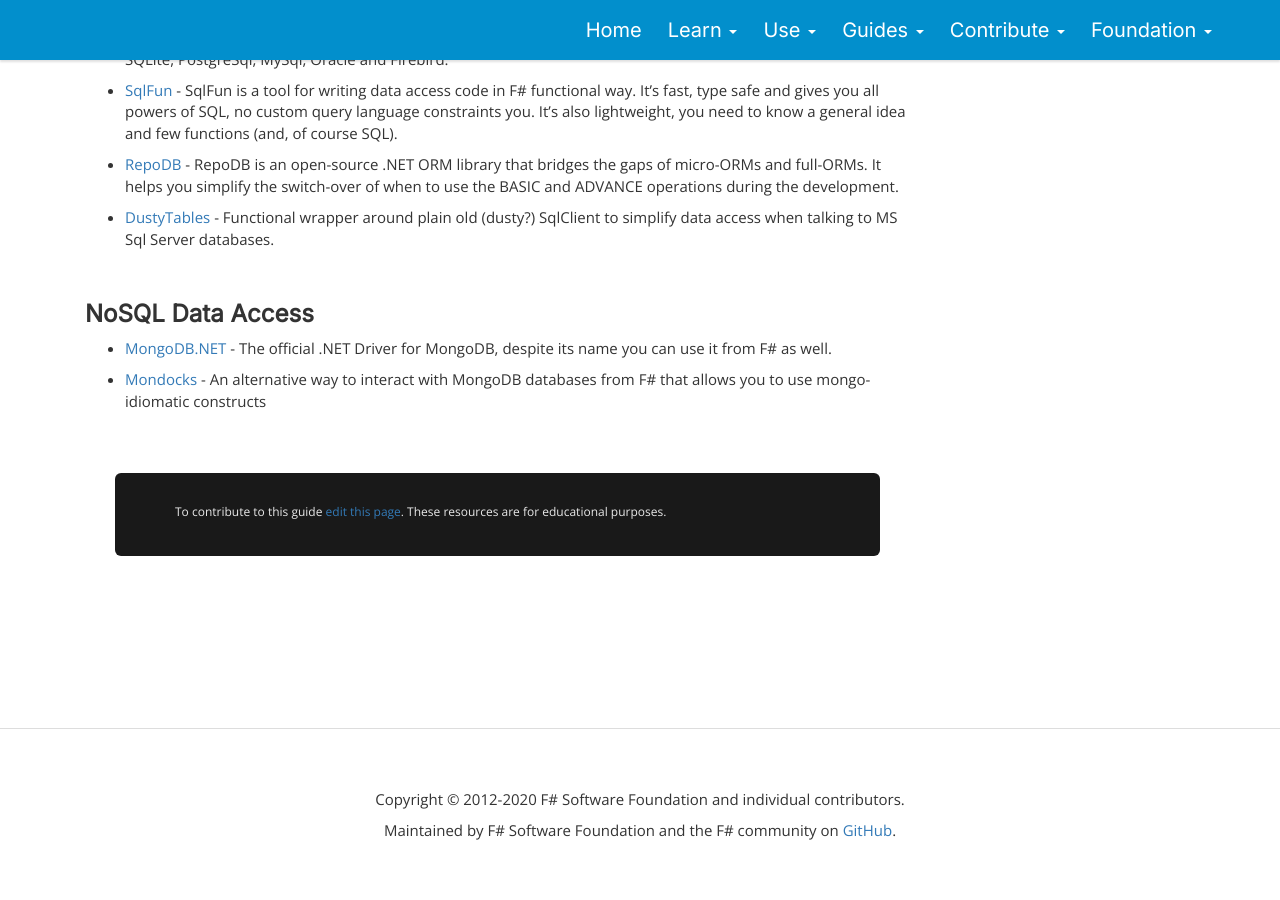
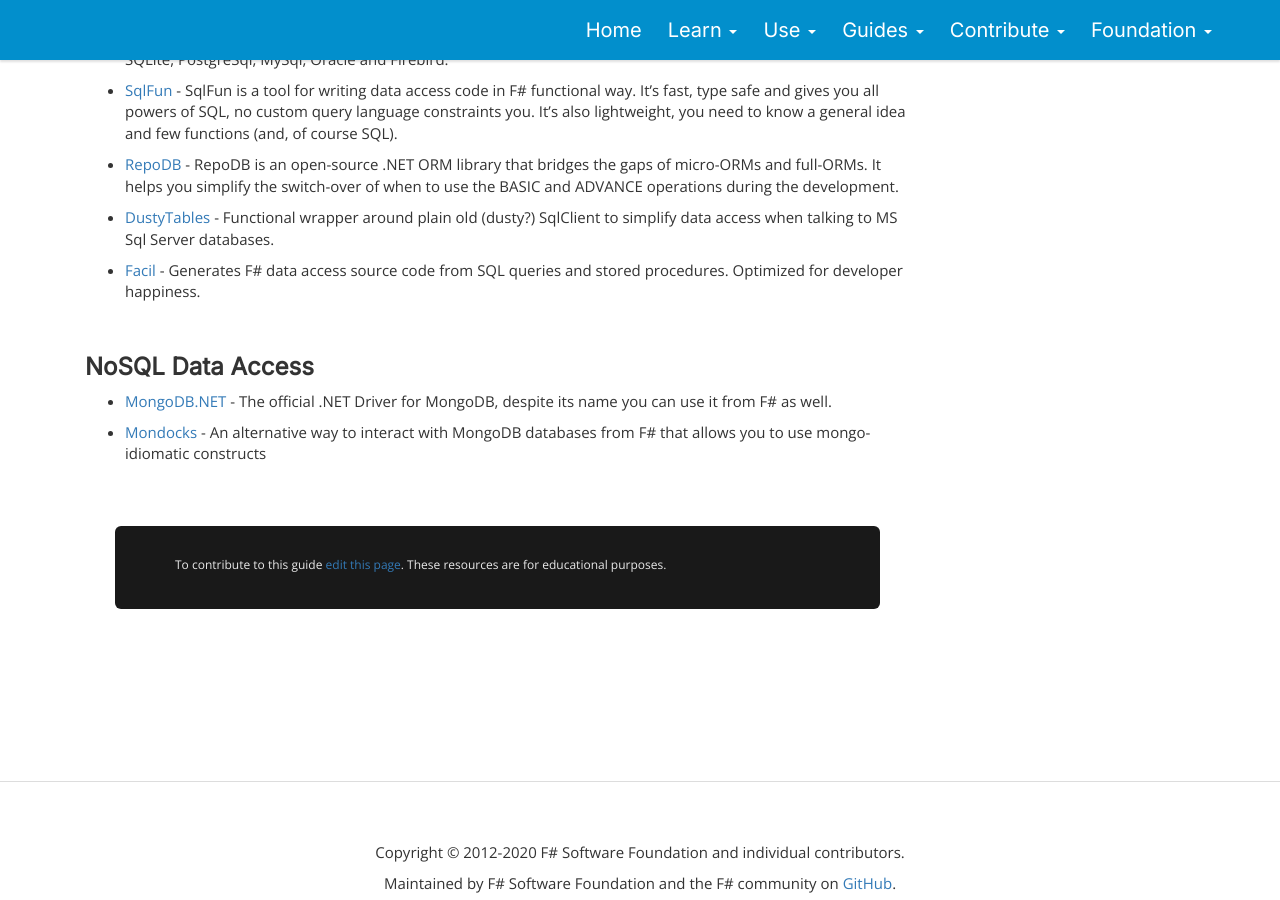
Before and after one commit to fsharp/fsharp.org, a Jekyll site: the page built from guides/data-access/index.md, in a window 1280 px wide and 900 px high, scrolled down 1155 px. Built offline with Jekyll 4.4.1, drawn with Linux system fonts in a browser that asks for light colours; nearby versions of some CDN libraries.

Commit message:
Add Facil

```diff
--- a/guides/data-access/index.md
+++ b/guides/data-access/index.md
@@ -50,6 +50,8 @@
 
 * [DustyTables](https://github.com/Zaid-Ajaj/DustyTables) - Functional wrapper around plain old (dusty?) SqlClient to simplify data access when talking to MS Sql Server databases.
 
+* [Facil](https://github.com/cmeeren/Facil) - Generates F# data access source code from SQL queries and stored procedures. Optimized for developer happiness.
+
 <br />
 
 ### NoSQL Data Access
```
